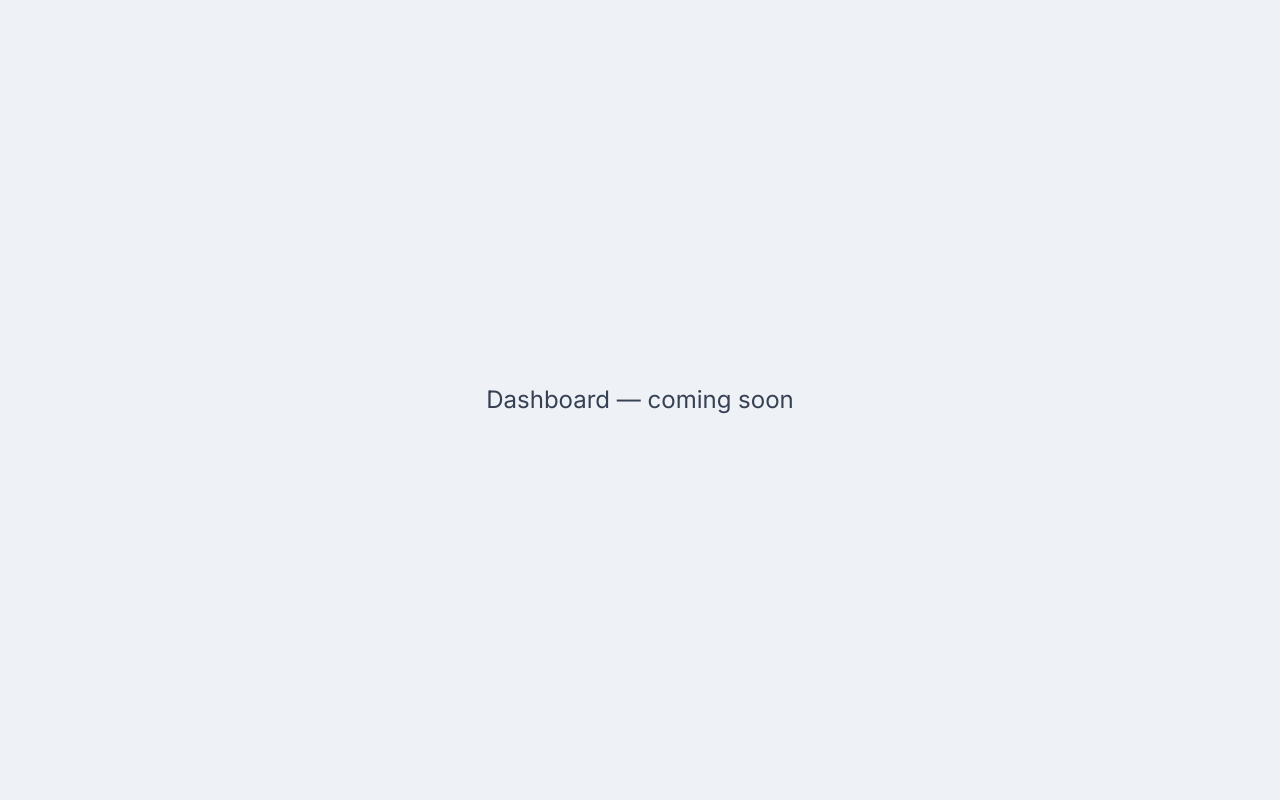
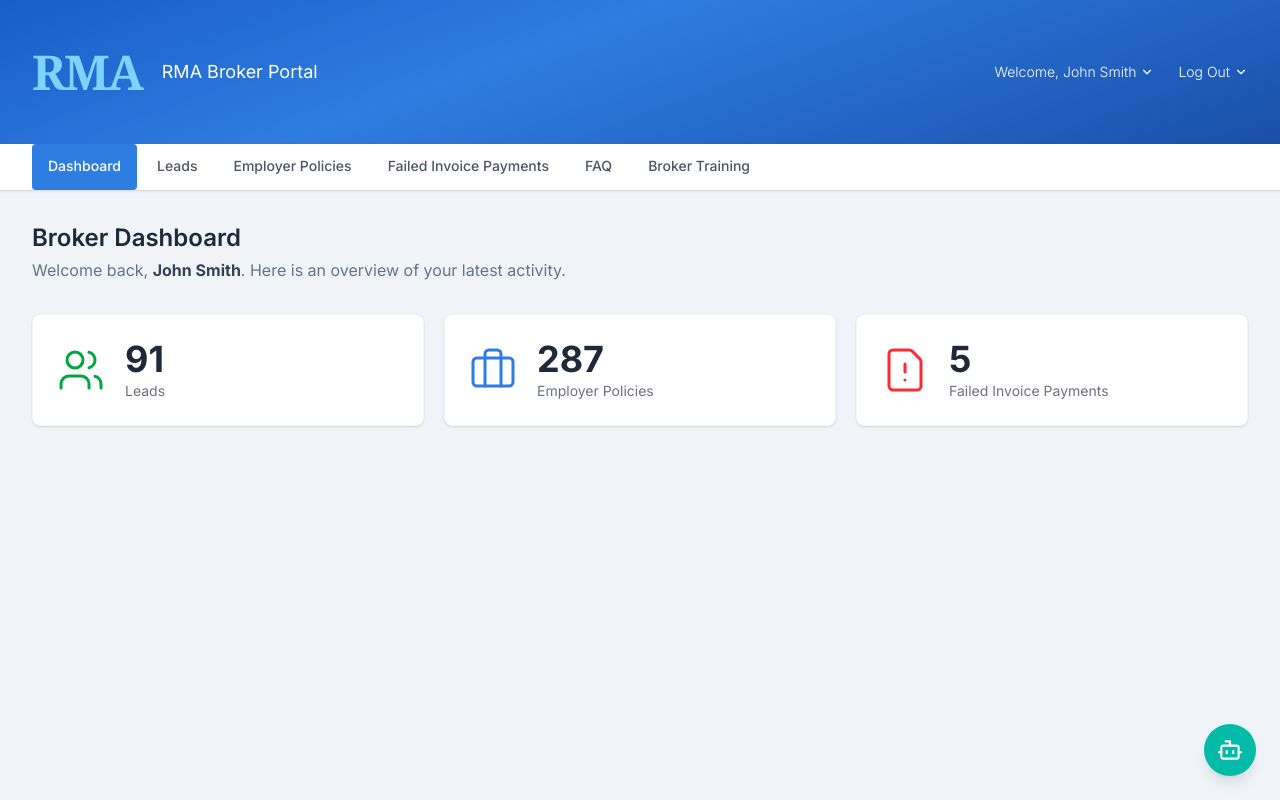
Before and after one commit to tanishlfi/Broker-Portal---Demo, a Next.js app in the folder Broker-Portal-Frontend/frontend/: page /dashboard in a window 1280 px wide. Built offline with nearby package versions, Linux system fonts and the light colour scheme.

Commit message:
feat: add login page

```diff
--- a/Broker-Portal-Frontend/frontend/app/_pages/dashboard.tsx
+++ b/Broker-Portal-Frontend/frontend/app/_pages/dashboard.tsx
@@ -1,7 +1,110 @@
-export default function DashboardPage() {
+"use client";
+
+import "../globals.css";
+import { useState } from "react";
+import { useRouter } from "next/navigation";
+import { Users, Briefcase, FileWarning, ChevronDown, Bot } from "lucide-react";
+
+const navItems = ["Dashboard", "Leads", "Employer Policies", "Failed Invoice Payments", "FAQ", "Broker Training"];
+
+export default function Dashboard() {
+  const [activeNav, setActiveNav] = useState("Dashboard");
+  const router = useRouter();
+
   return (
-    <div className="min-h-screen flex items-center justify-center bg-[#eef1f5]">
-      <h1 className="text-2xl text-gray-700">Dashboard — coming soon</h1>
+    <div className="min-h-screen bg-[#f0f4f8]">
+
+      {/* HEADER */}
+      <div
+        className="text-white px-8 py-12 flex justify-between items-center"
+        style={{ background: "linear-gradient(160deg, #1a5dc8 0%, #2e7de0 40%, #1a4faa 100%)" }}
+      >
+        {/* Logo + Title */}
+        <div className="flex items-center gap-3">
+          <span
+            className="font-extrabold text-5xl leading-none"
+            style={{ color: "#7dd3fc", fontFamily: "Georgia, serif", letterSpacing: "-2px" }}
+          >
+            RMA
+          </span>
+          <span className="text-white text-lg font-normal ml-2">RMA Broker Portal</span>
+        </div>
+
+        {/* Right side */}
+        <div className="flex items-center gap-6 text-sm font-light">
+          <button className="flex items-center gap-1 hover:underline cursor-pointer">
+            Welcome, John Smith <ChevronDown size={14} />
+          </button>
+          <button onClick={() => router.push("/")} className="flex items-center gap-1 hover:underline cursor-pointer">
+            Log Out <ChevronDown size={14} />
+          </button>
+        </div>
+      </div>
+
+      {/* NAV */}
+      <div className="bg-white shadow-sm px-8">
+        <div className="flex items-center gap-1 w-[83%]">
+          {navItems.map((item) => (
+            <button
+              key={item}
+              onClick={() => setActiveNav(item)}
+              className={`px-4 py-3 text-sm font-medium transition-colors border-b-2 whitespace-nowrap cursor-pointer ${
+                activeNav === item
+                  ? "text-white bg-[#2e7de0] border-[#2e7de0] rounded-sm"
+                  : "text-gray-600 border-transparent hover:text-[#2e7de0]"
+              }`}
+            >
+              {item}
+            </button>
+          ))}
+        </div>
+      </div>
+
+      {/* CONTENT */}
+      <div className="px-8 py-8">
+        <h2 className="text-2xl font-semibold text-gray-800 mb-1">Broker Dashboard</h2>
+        <p className="text-gray-500 mb-8">
+          Welcome back, <span className="font-bold text-gray-700">John Smith</span>. Here is an overview of your latest activity.
+        </p>
+
+        {/* CARDS */}
+        <div className="grid grid-cols-1 md:grid-cols-3 gap-5 w-full">
+          {/* Leads */}
+          <div className="bg-white rounded-lg shadow-sm border border-gray-100 p-6 flex items-center gap-5">
+            <Users className="text-green-600 w-12 h-12" strokeWidth={1.5} />
+            <div>
+              <div className="text-4xl font-bold text-gray-800">91</div>
+              <div className="text-gray-500 text-sm mt-0.5">Leads</div>
+            </div>
+          </div>
+
+          {/* Employer Policies */}
+          <div className="bg-white rounded-lg shadow-sm border border-gray-100 p-6 flex items-center gap-5">
+            <Briefcase className="text-[#2e7de0] w-12 h-12" strokeWidth={1.5} />
+            <div>
+              <div className="text-4xl font-bold text-gray-800">287</div>
+              <div className="text-gray-500 text-sm mt-0.5">Employer Policies</div>
+            </div>
+          </div>
+
+          {/* Failed Invoice Payments */}
+          <div className="bg-white rounded-lg shadow-sm border border-gray-100 p-6 flex items-center gap-5">
+            <FileWarning className="text-red-500 w-12 h-12" strokeWidth={1.5} />
+            <div>
+              <div className="text-4xl font-bold text-gray-800">5</div>
+              <div className="text-gray-500 text-sm mt-0.5">Failed Invoice Payments</div>
+            </div>
+          </div>
+        </div>
+      </div>
+
+      {/* CHATBOT FAB */}
+      <button
+        className="fixed bottom-6 right-6 w-13 h-13 rounded-full bg-teal-500 text-white flex items-center justify-center shadow-lg hover:bg-teal-600 transition-colors p-3 cursor-pointer"
+        aria-label="Open chat"
+      >
+        <Bot size={26} />
+      </button>
     </div>
   );
 }
--- a/Broker-Portal-Frontend/frontend/package.json
+++ b/Broker-Portal-Frontend/frontend/package.json
@@ -9,6 +9,7 @@
     "lint": "eslint"
   },
   "dependencies": {
+    "lucide-react": "^1.8.0",
     "next": "16.2.3",
     "react": "19.2.4",
     "react-dom": "19.2.4"
```
Also changed, not shown: 1 other file (tests, documents, lock files or other folders).
